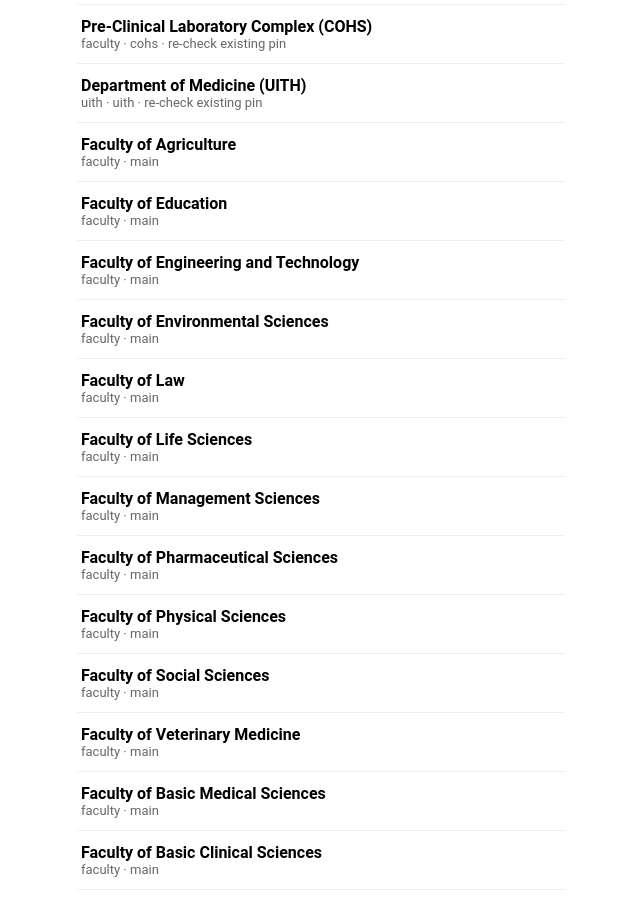
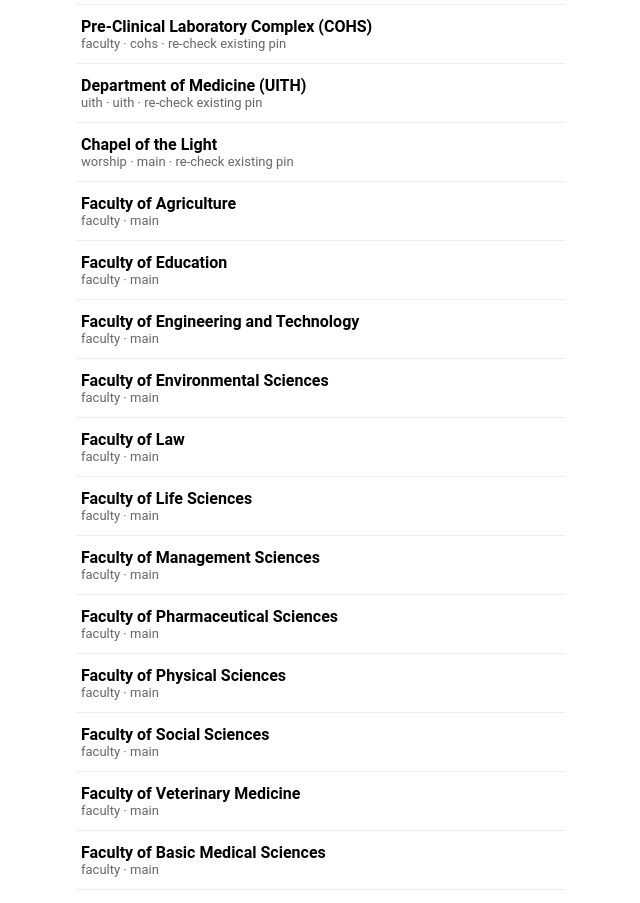
Before and after one commit to Ultraviolet01/Unilorin-Nav, a Next.js app: page /field in a window 1280 px wide. Shown: the part 3260-4163 px from the top of the page, without its empty margins (319-959 px from the left). Built offline with nearby package versions, Linux system fonts and the light colour scheme.

Commit message:
feat: add Chapel of the Light to main campus worship places

```diff
--- a/data/pois.json
+++ b/data/pois.json
@@ -815,5 +815,17 @@
       "community health",
       "uith clinical"
     ]
+  },
+  {
+    "id": "chapel-of-the-light",
+    "name": "Chapel of the Light",
+    "category": "worship",
+    "lat": 8.4763785,
+    "lng": 4.6734716,
+    "description": "Interdenominational university chapel founded 1977. Sunday services: 7:30 AM and 10:00 AM. Wheelchair-accessible.",
+    "photo": "",
+    "campus": "main",
+    "verified": true,
+    "source": "Google Maps g/1yg4v7gqh"
   }
 ]
--- a/src/components/Onboarding.tsx
+++ b/src/components/Onboarding.tsx
@@ -69,7 +69,7 @@ const FACULTY = [
 ];
 
 const CAMPUSES = [
-  { id: "main" as Tab, name: "Main Campus", location: "Tanke · University Road", count: "43 places", color: "#1A73E8" },
+  { id: "main" as Tab, name: "Main Campus", location: "Tanke · University Road", count: "44 places", color: "#1A73E8" },
   { id: "cohs" as Tab, name: "COHS — College of Health Sciences", location: "New College · Old College", count: "7 places", color: "#188038" },
   { id: "uith" as Tab, name: "UITH — Teaching Hospital", location: "University of Ilorin Teaching Hospital", count: "2 places", color: "#D93025" },
 ];
```
